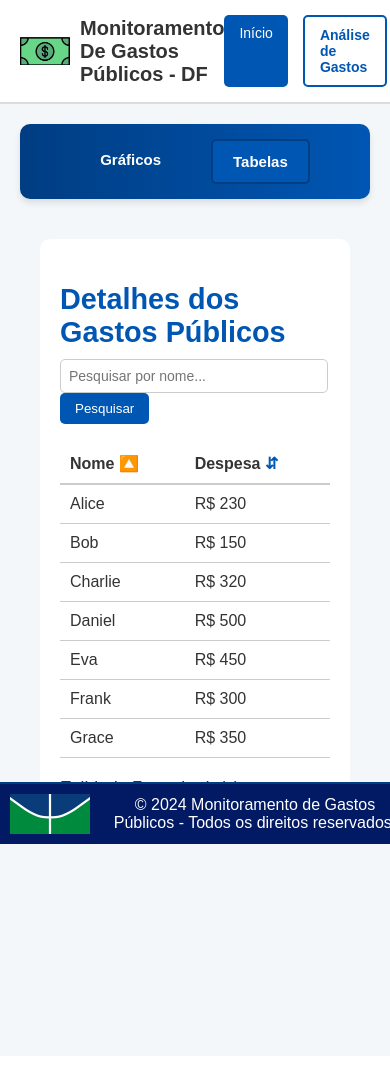
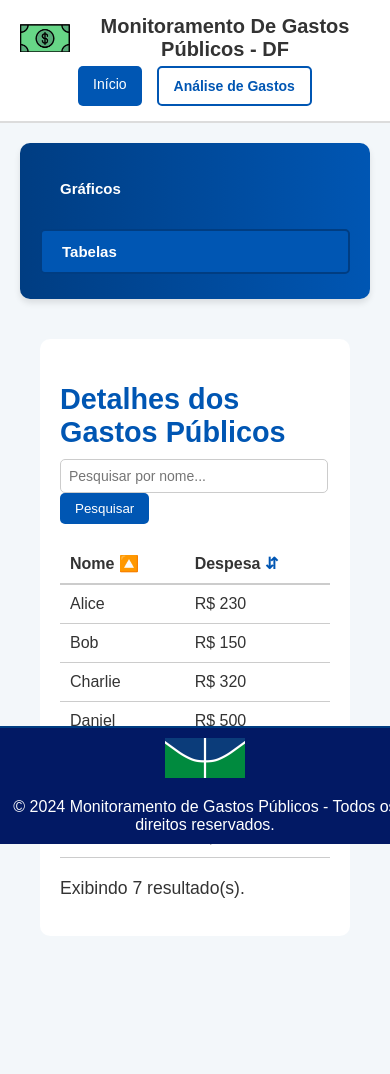
Before and after one commit to unb-mds/Squad13, a Flask app: page /tables in a window 390 px wide. Shown: the top 1074 px of the page. Before the commit the page ends 844 px from the top, so only its background shows below. Run offline with Flask 2, Linux system fonts and the light colour scheme.

Commit message:
Adiciona responsividade para tablets e dispositivos móveis em paisagem (max-width: 1024px) Co-authored-by: Lucas Mendonça <lucasmendoncaarruda5@gmail.com>

```diff
--- a/codigo/project/static/css/style.css
+++ b/codigo/project/static/css/style.css
@@ -250,3 +250,43 @@ ol li::marker {
 .dropdown-content a:hover {
   background-color: #ddd;
 }
+
+/* MEDIA QUERIES - Tornando o site responsivo */
+
+/* Tablets e dispositivos móveis em paisagem */
+@media (max-width: 1024px) {
+  .header-container {
+    flex-direction: column;
+    text-align: center;
+  }
+
+  .header-buttons {
+    justify-content: center;
+    margin-top: 5px;
+  }
+
+  .barra-navegacao {
+    flex-direction: column;
+  }
+
+  .nav-link {
+    margin: 10px 0;
+  }
+
+  .footer-container {
+    flex-direction: column;
+  }
+
+  .content {
+    padding: 20px;
+  }
+
+  .titulo-principal {
+    font-size: 4rem;
+  }
+
+  .dropdown-btn {
+    width: 100%;
+    text-align: center;
+  }
+}
```
